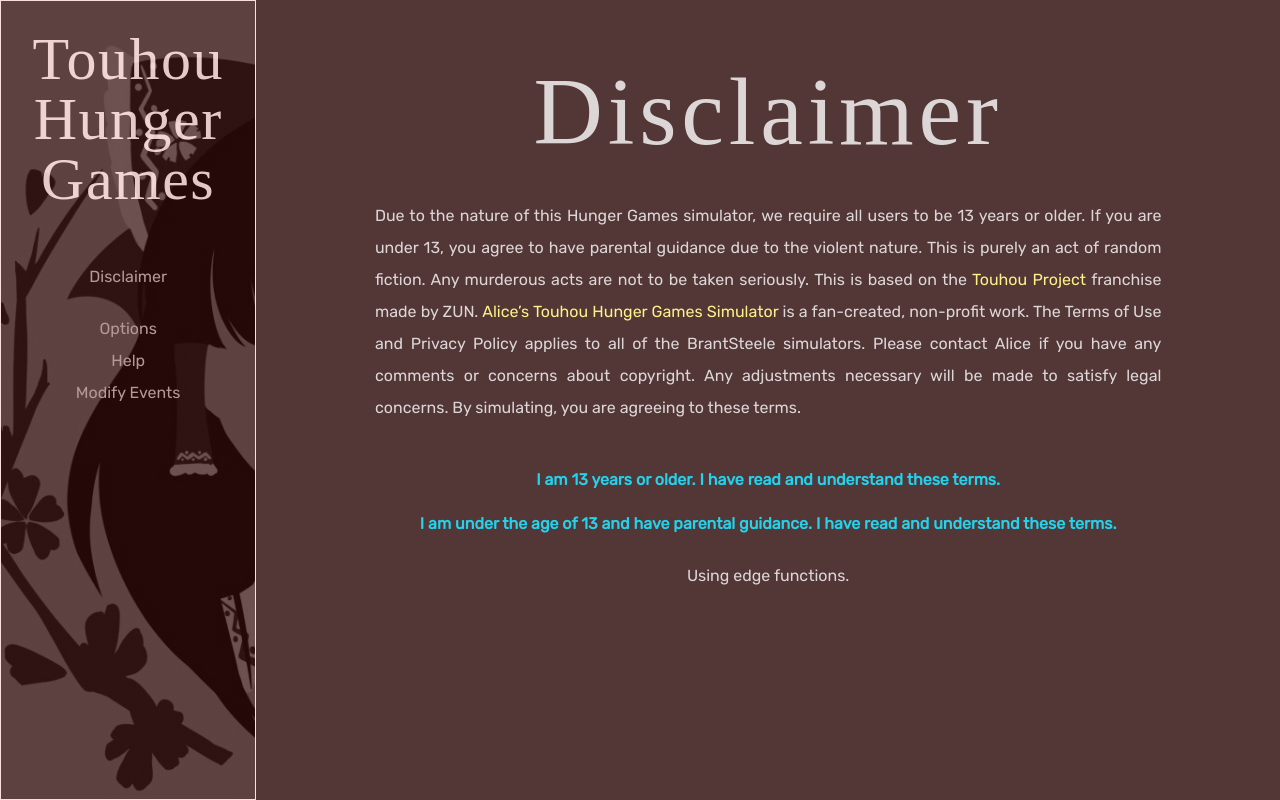
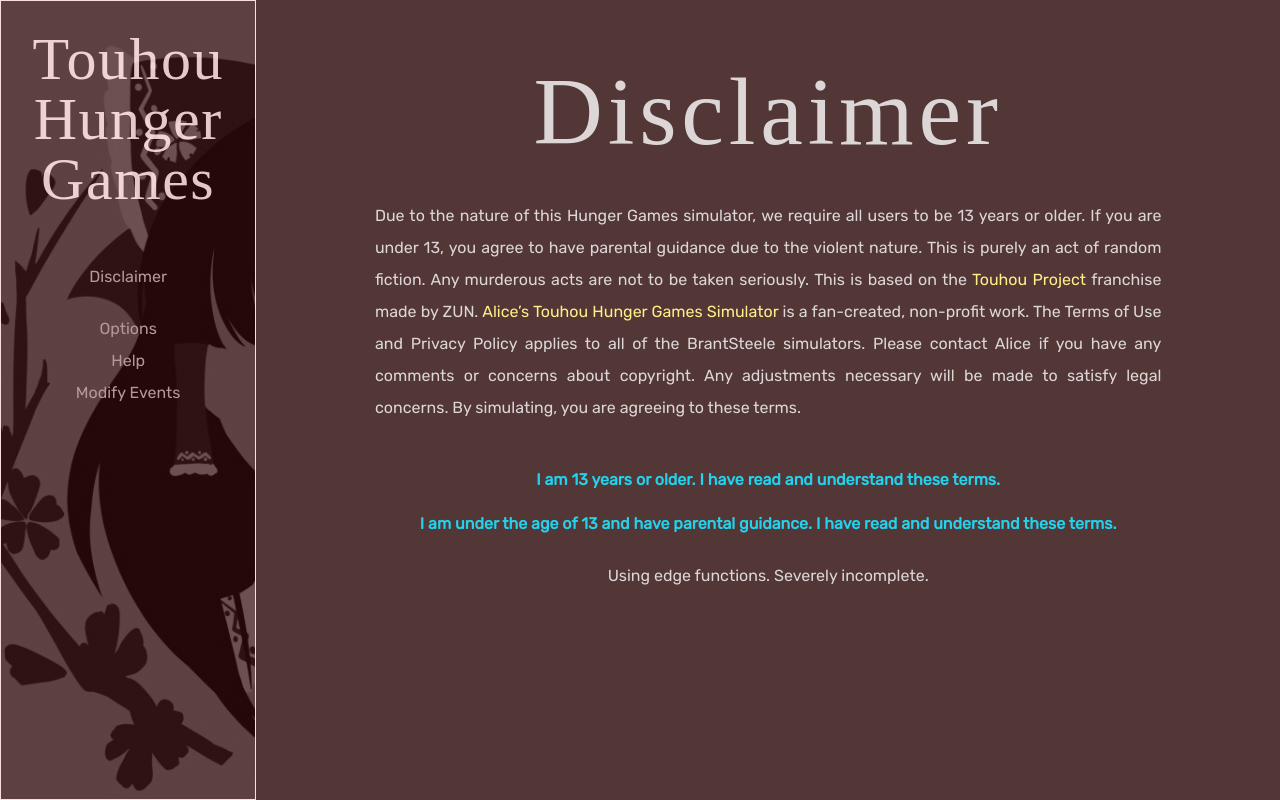
Before and after one commit to DoormatIka/web-touhou-hunger-games, a SvelteKit app: page / in a window 1280 px wide. Built offline with nearby package versions, Linux system fonts and the light colour scheme; a web font is replaced by a local one.

Commit message:
meta tags

```diff
--- a/src/routes/+page.svelte
+++ b/src/routes/+page.svelte
@@ -1,6 +1,11 @@
 <script lang="ts">
 </script>
 
+<svelte:head>
+  <title>Touhou Hunger Games</title>
+  <meta content="Touhou Hunger Games (Incomplete)" property="og:title" />
+  <meta content="A simulator to make players fight to the death in the land of Gensokyo." property="og:description" />
+</svelte:head>
 
 <h1 class="my-10">Disclaimer</h1>
 <p class="sm:w-5/6 text-justify">
@@ -24,4 +29,4 @@
   understand these terms.
 </a>
 
-<p class="mt-5">Using edge functions.</p>
+<p class="mt-5">Using edge functions. Severely incomplete.</p>
```
